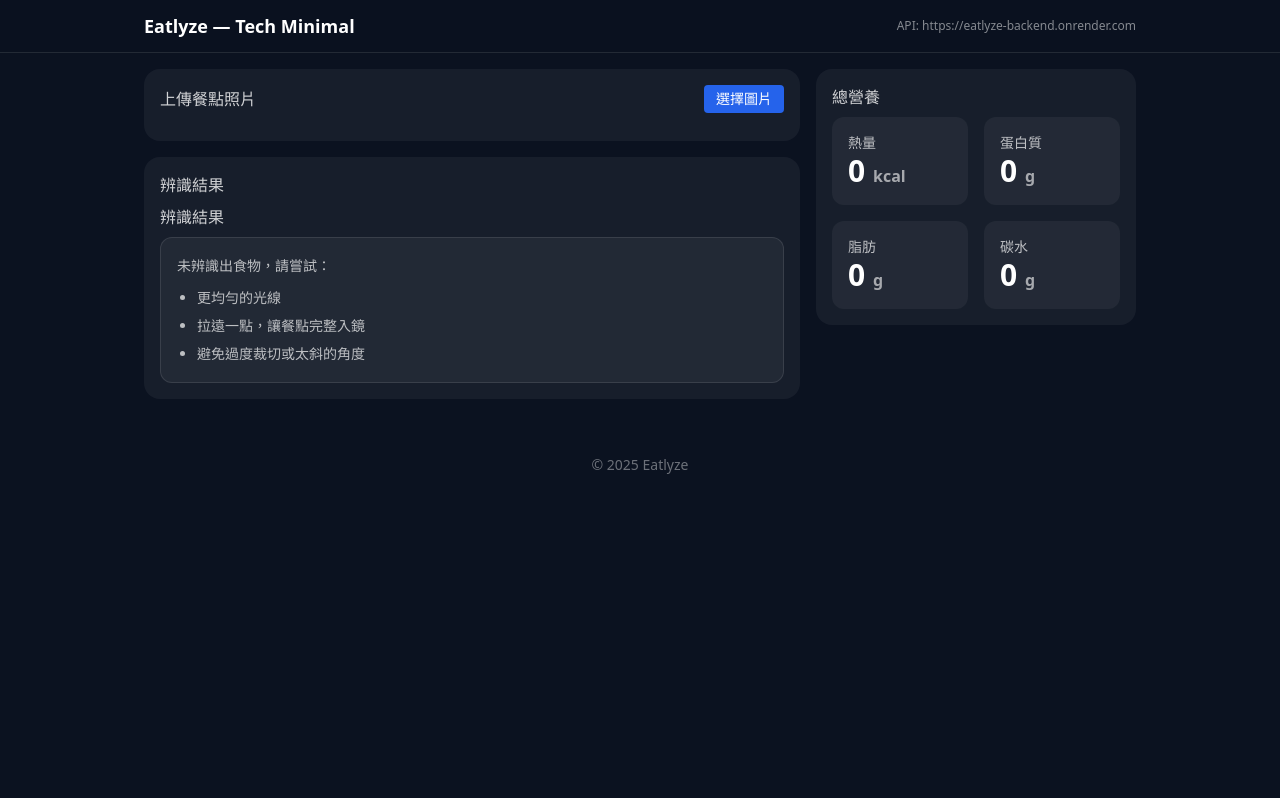
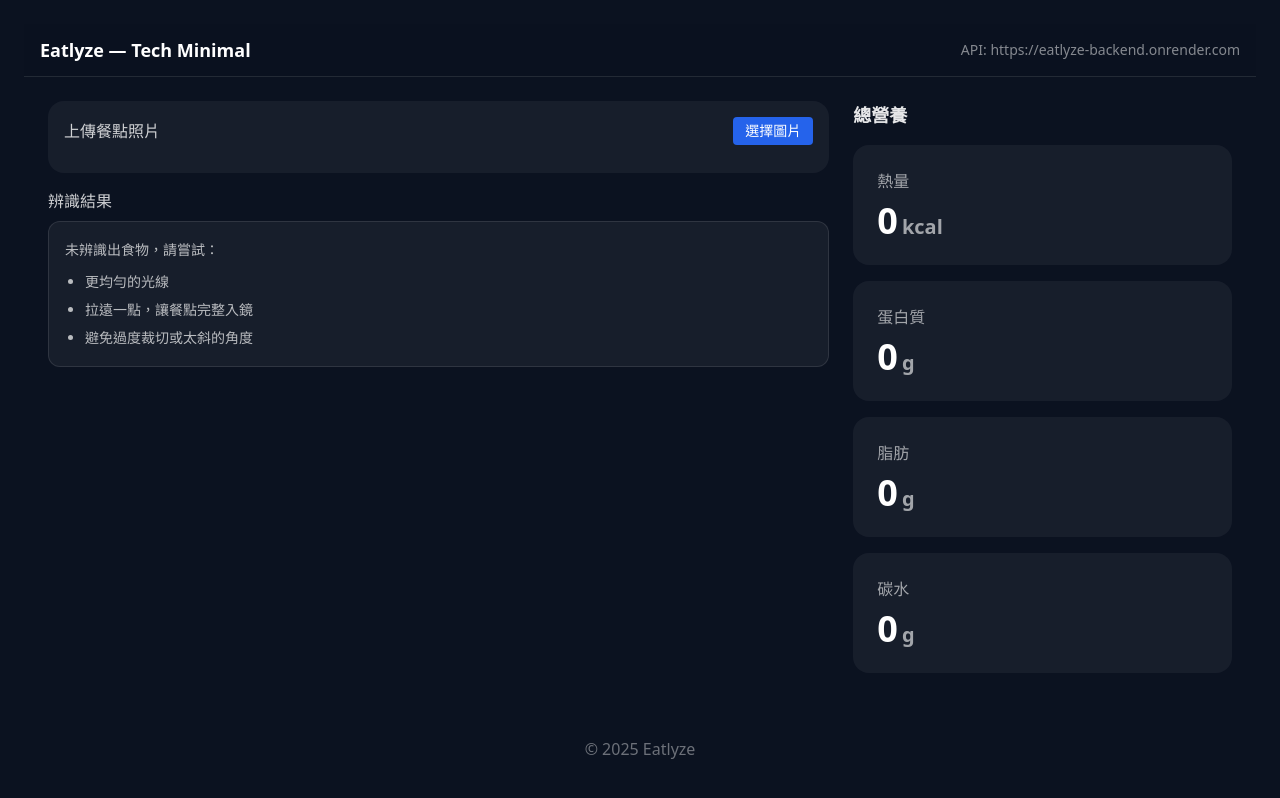
Before and after one commit to kevin-twai/eatlyze-mvp-Frontend, a React (Vite) app: page / in a window 1280 px wide. Shown: the top 798 px of the page. Built offline with nearby package versions, Linux system fonts and the light colour scheme.

Commit message:
fix(frontend): align summary display with backend response and show total nutrition

```diff
--- a/src/App.tsx
+++ b/src/App.tsx
@@ -1,53 +1,42 @@
-import { useState } from 'react'
-import UploadArea from './components/UploadArea'
-import AnalysisResult from './components/AnalysisResult'
-import NutritionSummary from './components/NutritionSummary'
-import { API_BASE_URL } from './api'
-
-type ResultShape = {
-  items: any[]
-  summary?: { totals?: { kcal: number; protein_g: number; fat_g: number; carb_g: number } }
-} | null
+import { useState } from "react";
+import UploadArea from "./components/UploadArea";
+import AnalysisResult from "./components/AnalysisResult";
+import NutritionSummary from "./components/NutritionSummary";
+import type { AnalyzeResponse, Totals } from "./api";
 
 export default function App() {
-  const [result, setResult] = useState<ResultShape>(null)
+  const [result, setResult] = useState<AnalyzeResponse | null>(null);
+
+  // 關鍵：總營養直接取 result.summary（不是 result.summary.totals）
+  const totals: Totals | null = result?.summary ?? null;
 
   return (
-    <div className="min-h-dvh bg-[#0B1220] text-white">
-      {/* Header */}
+    <div className="max-w-7xl mx-auto p-4 md:p-6">
       <header className="sticky top-0 z-10 border-b border-white/10 bg-[#0B1220]/80 backdrop-blur">
-        <div className="mx-auto max-w-5xl px-4 py-3 flex items-center justify-between">
+        <div className="max-w-7xl mx-auto px-4 py-3 flex items-center justify-between">
           <div className="font-semibold text-lg">Eatlyze — Tech Minimal</div>
-          <div className="text-xs text-white/50">API: {API_BASE_URL}</div>
+          <div className="text-white/50 text-sm">
+            API: https://eatlyze-backend.onrender.com
+          </div>
         </div>
       </header>
 
-      {/* Main */}
-      <main className="mx-auto max-w-5xl p-4 space-y-6">
-        <div className="grid grid-cols-1 lg:grid-cols-3 gap-4">
-          {/* Left: upload + items */}
-          <div className="lg:col-span-2 space-y-4">
-            <UploadArea onResult={setResult} />
-            <div className="bg-white/5 rounded-2xl p-4">
-              <div className="text-white/80 mb-2">辨識結果</div>
-              <AnalysisResult data={result?.items ?? []} />
-            </div>
-          </div>
+      <main className="mx-auto max-w-7xl p-4 md:p-6 grid grid-cols-1 lg:grid-cols-3 gap-6">
+        {/* 左側：上傳 + 細項 */}
+        <div className="lg:col-span-2 space-y-4">
+          <UploadArea onResult={(r) => setResult(r)} />
+          <AnalysisResult data={result?.items ?? []} />
+        </div>
 
-          {/* Right: summary */}
-          <aside className="space-y-4">
-            <div className="bg-white/5 rounded-2xl p-4">
-              <div className="text-white/80 mb-2">總營養</div>
-              <NutritionSummary totals={result?.summary?.totals} />
-            </div>
-          </aside>
-        </div>
+        {/* 右側：總營養 */}
+        <aside className="space-y-4">
+          <NutritionSummary totals={totals} />
+        </aside>
       </main>
 
-      {/* Footer */}
-      <footer className="mx-auto max-w-5xl px-4 py-10 text-center text-white/40 text-sm">
-        © {new Date().getFullYear()} Eatlyze
+      <footer className="mx-auto max-w-7xl px-4 py-10 text-center text-white/40">
+        © 2025 Eatlyze
       </footer>
     </div>
-  )
+  );
 }
--- a/src/api.ts
+++ b/src/api.ts
@@ -1,13 +1,30 @@
 import axios from "axios";
 
-/** 單一食材項目（後端 enrich 後會帶 kcal/P/F/C 以及 matched） */
+/** 後端 API base URL（.env 用 VITE_API_BASE_URL 覆蓋；預設指向 Render 後端） */
+export const API_BASE_URL =
+  (import.meta.env.VITE_API_BASE_URL as string | undefined)?.replace(/\/$/, "") ||
+  "https://eatlyze-backend.onrender.com";
+
+/** 共用 axios instance */
+export const api = axios.create({
+  baseURL: API_BASE_URL,
+  timeout: 60_000,
+  withCredentials: false,
+});
+
+/* ---------- 型別 ---------- */
+export type Totals = {
+  kcal: number;
+  protein_g: number;
+  fat_g: number;
+  carb_g: number;
+};
+
 export type Item = {
   name: string;
   canonical?: string | null;
-  weight_g: number;
+  weight_g?: number | null;
   is_garnish?: boolean;
-
-  // enrich 後
   kcal?: number;
   protein_g?: number;
   fat_g?: number;
@@ -15,31 +32,13 @@ export type Item = {
   matched?: boolean;
 };
 
-export type Totals = {
-  kcal: number;
-  protein_g: number;
-  fat_g: number;
-  carb_g: number;
+export type AnalyzeResponse = {
+  image_url?: string;
+  items: Item[];
+  summary: Totals; // 注意：這裡是 summary（不是 summary.totals）
 };
 
-export type AnalyzeResponse = {
-  /** 後端儲存後的實際圖片 URL，用於 <img src> 顯示 */
-  image_url?: string;
-  items: Item[];
-  summary?: { totals: Totals };
-};
-
-export const API_BASE_URL =
-  (import.meta.env.VITE_API_BASE_URL as string | undefined)?.replace(/\/$/, "") ||
-  "https://eatlyze-backend.onrender.com";
-
-export const api = axios.create({
-  baseURL: API_BASE_URL,
-  timeout: 60_000,
-  withCredentials: false,
-});
-
-/** 上傳圖片並做分析，回傳資料格式已型別化（含 image_url） */
+/* ---------- API ---------- */
 export async function uploadAndAnalyze(file: File): Promise<AnalyzeResponse> {
   const fd = new FormData();
   fd.append("file", file);
@@ -48,7 +47,6 @@ export async function uploadAndAnalyze(file: File): Promise<AnalyzeResponse> {
     headers: { "Content-Type": "multipart/form-data" },
   });
 
-  // 後端是 { status:'ok', data:{ ...payload } }
-  const payload = data?.data ?? data;
-  return payload as AnalyzeResponse;
+  // 後端回傳 { image_url, items, summary }，直接回傳即可
+  return data as AnalyzeResponse;
 }
--- a/src/components/NutritionSummary.tsx
+++ b/src/components/NutritionSummary.tsx
@@ -1,52 +1,36 @@
-type Totals = {
-  kcal?: number
-  protein_g?: number
-  fat_g?: number
-  carb_g?: number
-}
+import type { Totals } from "../api";
 
-export default function NutritionSummary({
-  totals,
-  fallbackItems = [],
-}: {
-  totals?: Totals | null
-  fallbackItems?: Array<{
-    kcal?: number
-    protein_g?: number
-    fat_g?: number
-    carb_g?: number
-  }>
-}) {
-  // 後端 totals 優先；沒有就用前端加總做備援
-  const sum = (k: keyof Totals) =>
-    (totals?.[k] ??
-      fallbackItems.reduce((s, it: any) => s + (typeof it?.[k] === 'number' ? it[k]! : 0), 0))
+export default function NutritionSummary({ totals }: { totals: Totals | null }) {
+  const kcal = totals?.kcal ?? 0;
+  const protein = totals?.protein_g ?? 0;
+  const fat = totals?.fat_g ?? 0;
+  const carb = totals?.carb_g ?? 0;
 
-  const kcal = round1(sum('kcal'))
-  const p = round1(sum('protein_g'))
-  const f = round1(sum('fat_g'))
-  const c = round1(sum('carb_g'))
+  const Card = ({
+    label,
+    value,
+    unit,
+  }: {
+    label: string;
+    value: number;
+    unit: string;
+  }) => (
+    <div className="bg-white/5 rounded-2xl p-6">
+      <div className="text-white/60 mb-2">{label}</div>
+      <div className="text-4xl font-bold text-white">
+        {value}
+        <span className="text-white/60 text-xl ml-1">{unit}</span>
+      </div>
+    </div>
+  );
 
   return (
-    <div className="grid grid-cols-2 gap-4">
+    <div className="space-y-4">
+      <div className="text-white/90 text-lg font-semibold">總營養</div>
       <Card label="熱量" value={kcal} unit="kcal" />
-      <Card label="蛋白質" value={p} unit="g" />
-      <Card label="脂肪" value={f} unit="g" />
-      <Card label="碳水" value={c} unit="g" />
+      <Card label="蛋白質" value={protein} unit="g" />
+      <Card label="脂肪" value={fat} unit="g" />
+      <Card label="碳水" value={carb} unit="g" />
     </div>
-  )
+  );
 }
-
-function Card({ label, value, unit }: { label: string; value: number; unit: string }) {
-  return (
-    <div className="rounded-xl bg-white/5 p-4">
-      <div className="text-white/70 text-sm">{label}</div>
-      <div className="text-3xl font-semibold tabular-nums">
-        {isFinite(value) ? value : 0}{' '}
-        <span className="text-base text-white/60">{unit}</span>
-      </div>
-    </div>
-  )
-}
-
-const round1 = (n: any) => (typeof n === 'number' ? Math.round(n * 10) / 10 : 0)
--- a/src/components/UploadArea.tsx
+++ b/src/components/UploadArea.tsx
@@ -1,38 +1,9 @@
-import React, { useRef, useState } from "react";
+import { useRef, useState } from "react";
 import { uploadAndAnalyze, AnalyzeResponse } from "../api";
 
-interface Props {
-  onResult?: (result: AnalyzeResponse) => void;
-}
-
-async function compressImage(file: File, maxSide = 1600, quality = 0.8): Promise<File> {
-  const img = document.createElement("img");
-  const canvas = document.createElement("canvas");
-  const ctx = canvas.getContext("2d")!;
-  const dataUrl = await new Promise<string>((resolve) => {
-    const reader = new FileReader();
-    reader.onload = (e) => resolve(e.target?.result as string);
-    reader.readAsDataURL(file);
-  });
-  img.src = dataUrl;
-  await new Promise((r) => (img.onload = r));
-  const scale = Math.min(maxSide / img.width, maxSide / img.height, 1);
-  const w = img.width * scale;
-  const h = img.height * scale;
-  canvas.width = w;
-  canvas.height = h;
-  ctx.drawImage(img, 0, 0, w, h);
-  return new Promise((resolve) => {
-    canvas.toBlob(
-      (blob) => {
-        if (!blob) return resolve(file);
-        resolve(new File([blob], file.name, { type: file.type }));
-      },
-      file.type,
-      quality
-    );
-  });
-}
+type Props = {
+  onResult?: (r: AnalyzeResponse) => void;
+};
 
 export default function UploadArea({ onResult }: Props) {
   const fileRef = useRef<HTMLInputElement>(null);
@@ -42,19 +13,18 @@ export default function UploadArea({ onResult }: Props) {
   const choose = () => fileRef.current?.click();
 
   const handleFile = async (f: File) => {
-    // 先顯示使用者本地預覽圖
-    if (previewURL) URL.revokeObjectURL(previewURL);
-    setPreviewURL(URL.createObjectURL(f));
-
     setBusy(true);
     try {
-      const small = await compressImage(f);
-      const resp: AnalyzeResponse = await uploadAndAnalyze(small);
+      // 呼叫後端：回傳 { image_url, items, summary }
+      const resp = await uploadAndAnalyze(f);
+
+      // 通知上層
       onResult?.(resp);
 
-      // ✅ 用後端回傳的實際 URL 取代本地預覽
-      if (resp.image_url) setPreviewURL(resp.image_url);
-    } catch (err: any) {
+      // 預覽：以後端回傳公開 URL 為主；若沒有就用本地 URL
+      if (resp?.image_url) setPreviewURL(resp.image_url);
+      else setPreviewURL(URL.createObjectURL(f));
+    } catch (err) {
       console.error("Upload & Analyze failed:", err);
       alert("上傳或分析失敗，請重試");
     } finally {
@@ -67,11 +37,9 @@ export default function UploadArea({ onResult }: Props) {
       <div className="flex items-center justify-between mb-3">
         <div className="text-white/80">上傳餐點照片</div>
         <button
+          className="px-3 py-1 rounded bg-blue-600 hover:bg-blue-700 text-white text-sm"
           onClick={choose}
           disabled={busy}
-          className={`px-3 py-1 rounded bg-blue-600 hover:bg-blue-700 text-white text-sm ${
-            busy ? "opacity-50 cursor-not-allowed" : ""
-          }`}
         >
           {busy ? "分析中..." : "選擇圖片"}
         </button>
@@ -81,20 +49,16 @@ export default function UploadArea({ onResult }: Props) {
         ref={fileRef}
         type="file"
         accept="image/*"
-        hidden
+        className="hidden"
         onChange={(e) => {
           const f = e.target.files?.[0];
-          if (f) handleFile(f);
+          if (f) void handleFile(f);
         }}
       />
 
       {previewURL && (
-        <div className="mt-3">
-          <img
-            src={previewURL}
-            alt="preview"
-            className="rounded-xl border border-white/10 max-h-[480px] mx-auto"
-          />
+        <div className="rounded-xl overflow-hidden border border-white/10">
+          <img src={previewURL} alt="uploaded" className="w-full object-cover" />
         </div>
       )}
     </div>
```
